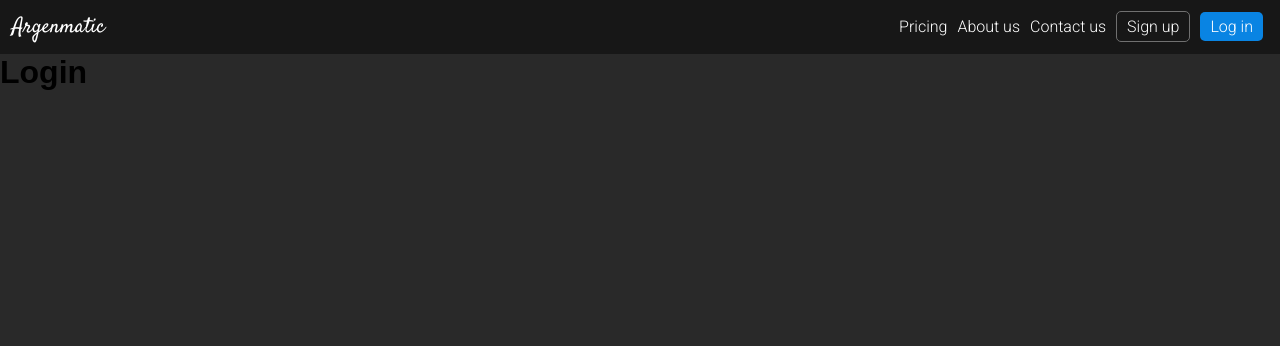
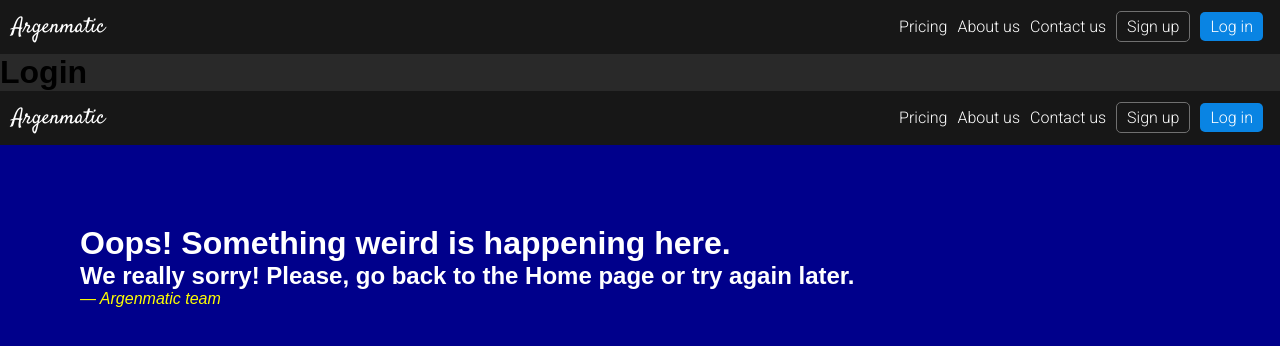
Before and after one commit to ArgentinoGeek/argenmatic, a React (Create React App) app in the folder src/argenmatic-web/: page /login in a window 1280 px wide. Shown: the top 346 px of the page. Built offline with nearby package versions, Linux system fonts and the light colour scheme.

Commit message:
Adding a 404 error page

```diff
--- /dev/null
+++ b/src/argenmatic-web/src/pages/ErrorPage/ErrorPage.jsx
@@ -0,0 +1,17 @@
+import styles from './ErrorPage.module.css';
+import FancyNavbar from "../../components/FancyNavbar/FancyNavbar";
+
+const ErrorPage = () => {
+    return (
+        <div>
+            <FancyNavbar />
+            <div className={styles.errorContainer}>
+                <h1>Oops! Something weird is happening here.</h1>
+                <h2>We really sorry! Please, go back to the Home page or try again later.</h2>
+                <span className={styles.sign}>— Argenmatic team</span>
+            </div>
+        </div>
+    );
+}
+
+export default ErrorPage;
--- /dev/null
+++ b/src/argenmatic-web/src/pages/ErrorPage/ErrorPage.module.css
@@ -0,0 +1,14 @@
+.errorContainer {
+  display: block;
+  background-color: darkblue;
+  height: 100vw;
+  color: white;
+  font-family: monospace;
+  padding: 5rem;
+}
+
+.sign {
+  font-style: italic;
+  color: yellow;
+  text-align: right;
+}
--- a/src/argenmatic-web/src/pages/index.jsx
+++ b/src/argenmatic-web/src/pages/index.jsx
@@ -2,6 +2,7 @@ import {
   BrowserRouter as Router,
   Route
 } from "react-router-dom";
+import ErrorPage from "./ErrorPage/ErrorPage";
 import HomePage from "./HomePage/HomePage";
 import LoginPage from "./LoginPage/LoginPage";
 
@@ -10,6 +11,7 @@ const Webpages = () => {
     <Router>
       <Route exact path="/" component={HomePage} />
       <Route path="/login" component={LoginPage} />
+      <Route path="*" component={ErrorPage} />
     </Router>
   );
 };
```
